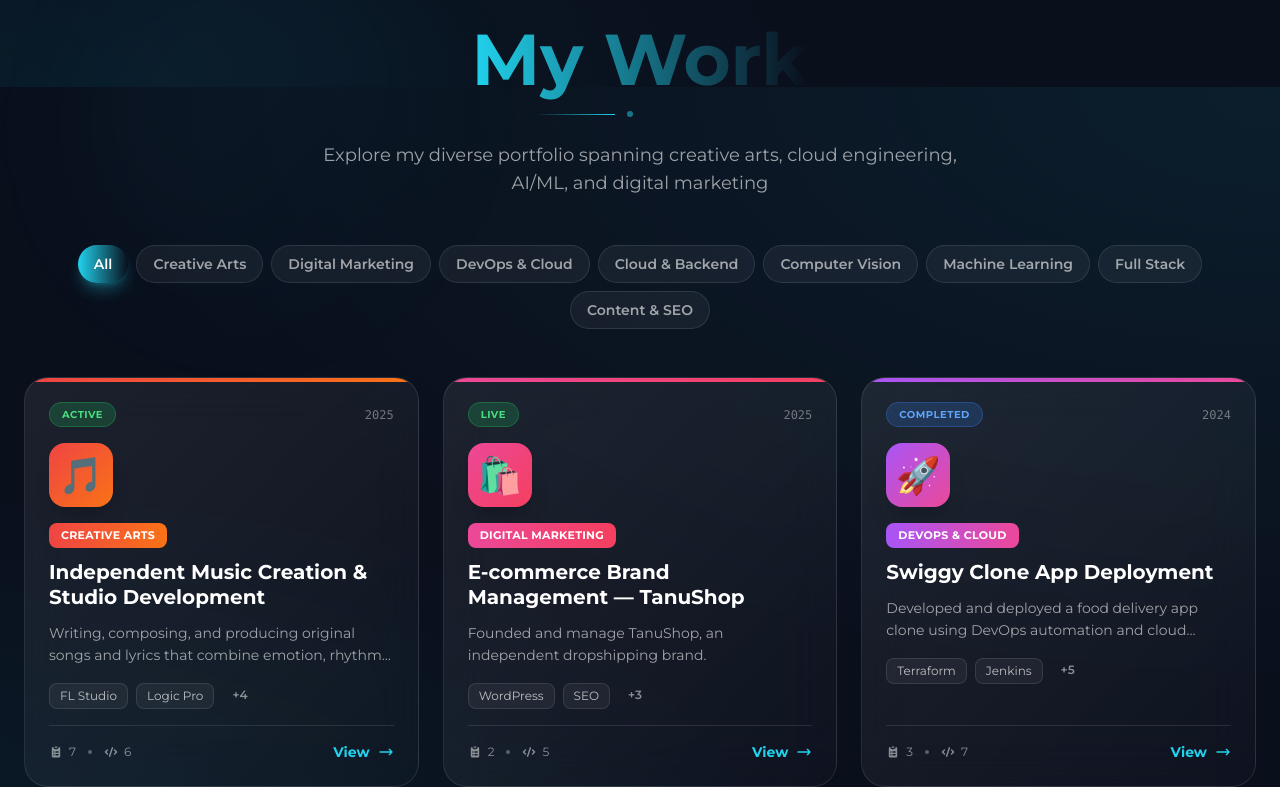
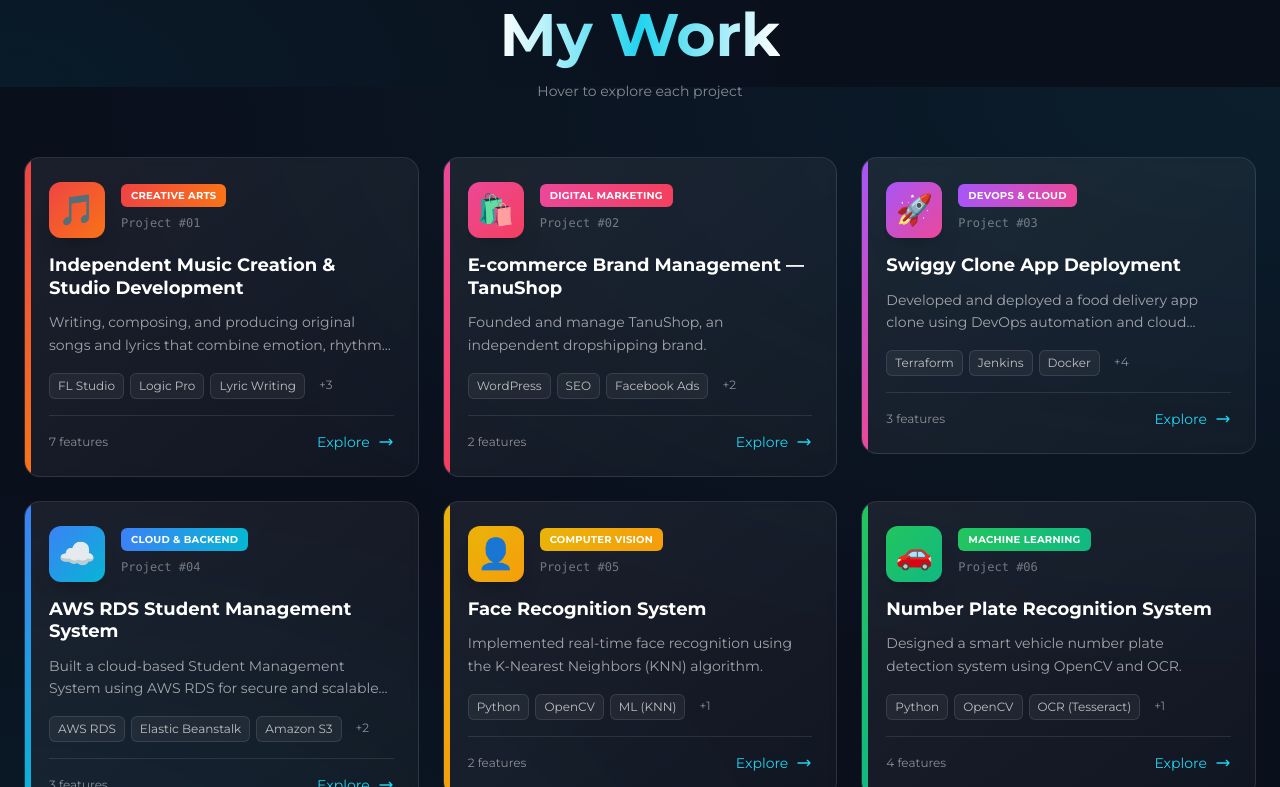
Before and after one commit to tejas-sonkusare/portfolio, a Next.js app: page / in a window 1280 px wide. Shown: the part 5513-6300 px from the top of the page. Built offline with nearby package versions, Linux system fonts and the light colour scheme.

Commit message:
feat: Update Projects section

```diff
--- a/src/sections/Projects.tsx
+++ b/src/sections/Projects.tsx
@@ -2,7 +2,6 @@
 
 import { motion } from "framer-motion";
 import Link from "next/link";
-import { useState } from "react";
 
 const projects = [
   {
@@ -10,9 +9,6 @@
     category: "Creative Arts",
     icon: "🎵",
     color: "from-red-500 to-orange-500",
-    bgColor: "red",
-    status: "Active",
-    year: "2025",
     description: "Writing, composing, and producing original songs and lyrics that combine emotion, rhythm, and storytelling.",
     techStack: ["FL Studio", "Logic Pro", "Lyric Writing", "Sound Design", "Vocal Mixing", "Mastering"],
     highlights: [
@@ -24,16 +20,13 @@
       "Planning to release music on major streaming platforms such as Spotify, YouTube, and Apple Music",
       "Aiming to grow an independent studio brand that nurtures creativity, collaboration, and authentic musical expression",
     ],
-    links: [{ label: "Listen", href: "/music" }],
+    links: [{ label: "Listen", href: "#" }],
   },
   {
     title: "E-commerce Brand Management — TanuShop",
     category: "Digital Marketing",
     icon: "🛍️",
     color: "from-pink-500 to-rose-500",
-    bgColor: "pink",
-    status: "Live",
-    year: "2025",
     description: "Founded and manage TanuShop, an independent dropshipping brand.",
     techStack: ["WordPress", "SEO", "Facebook Ads", "Google Ads", "Analytics"],
     highlights: [
@@ -47,9 +40,6 @@
     category: "DevOps & Cloud",
     icon: "🚀",
     color: "from-purple-500 to-pink-500",
-    bgColor: "purple",
-    status: "Completed",
-    year: "2024",
     description: "Developed and deployed a food delivery app clone using DevOps automation and cloud orchestration.",
     techStack: ["Terraform", "Jenkins", "Docker", "AWS", "GitHub", "SonarQube", "Trivy"],
     highlights: [
@@ -64,9 +54,6 @@
     category: "Cloud & Backend",
     icon: "☁️",
     color: "from-blue-500 to-cyan-500",
-    bgColor: "blue",
-    status: "Completed",
-    year: "2024",
     description: "Built a cloud-based Student Management System using AWS RDS for secure and scalable data handling.",
     techStack: ["AWS RDS", "Elastic Beanstalk", "Amazon S3", "REST API", "Java"],
     highlights: [
@@ -81,9 +68,6 @@
     category: "Computer Vision",
     icon: "👤",
     color: "from-yellow-500 to-amber-500",
-    bgColor: "yellow",
-    status: "Completed",
-    year: "2023",
     description: "Implemented real-time face recognition using the K-Nearest Neighbors (KNN) algorithm.",
     techStack: ["Python", "OpenCV", "ML (KNN)", "HaarCascades"],
     highlights: [
@@ -97,9 +81,6 @@
     category: "Machine Learning",
     icon: "🚗",
     color: "from-green-500 to-emerald-500",
-    bgColor: "green",
-    status: "Completed",
-    year: "2023",
     description: "Designed a smart vehicle number plate detection system using OpenCV and OCR.",
     techStack: ["Python", "OpenCV", "OCR (Tesseract)", "Machine Learning"],
     highlights: [
@@ -115,9 +96,6 @@
     category: "Full Stack",
     icon: "📚",
     color: "from-orange-500 to-red-500",
-    bgColor: "orange",
-    status: "Completed",
-    year: "2023",
     description: "Created a fast Wikipedia data query platform delivering JSON and HTML responses.",
     techStack: ["HTML", "CSS", "JavaScript", "Java", "Spring MVC", "PostgreSQL"],
     highlights: [
@@ -131,9 +109,6 @@
     category: "Content & SEO",
     icon: "✍️",
     color: "from-indigo-500 to-purple-500",
-    bgColor: "indigo",
-    status: "Archived",
-    year: "2020-21",
     description: "Created and managed TechHindish, a blog focused on technology, digital trends, and marketing.",
     techStack: ["WordPress", "SEO", "Canva", "Google Analytics"],
     highlights: [
@@ -144,144 +119,76 @@
   },
 ];
 
-const categories = ["All", "Creative Arts", "Digital Marketing", "DevOps & Cloud", "Cloud & Backend", "Computer Vision", "Machine Learning", "Full Stack", "Content & SEO"];
-
 export function Projects() {
-  const [selectedCategory, setSelectedCategory] = useState("All");
-
-  const filteredProjects = selectedCategory === "All"
-    ? projects
-    : projects.filter(p => p.category === selectedCategory);
-
   return (
-    <section id="projects" className="section relative overflow-hidden">
-      {/* Animated Background */}
-      <div className="absolute inset-0 pointer-events-none">
-        <div className="absolute top-20 left-20 w-96 h-96 bg-gradient-to-br from-neon-cyan/10 to-neon-purple/10 rounded-full blur-3xl animate-pulse" />
-        <div className="absolute bottom-20 right-20 w-80 h-80 bg-gradient-to-br from-neon-pink/10 to-neon-purple/10 rounded-full blur-3xl animate-pulse" style={{ animationDelay: '2s' }} />
-      </div>
-
-      <div className="container mx-auto px-6 max-w-7xl relative z-10">
-        {/* Header */}
+    <section id="projects" className="section relative">
+      <div className="container mx-auto px-6 max-w-7xl">
+        {/* Sleek Header */}
+        <div className="mb-14">
         <motion.div
           initial={{ opacity: 0, y: 20 }}
           whileInView={{ opacity: 1, y: 0 }}
           viewport={{ once: true }}
-          className="text-center mb-12"
         >
-          <div className="inline-flex items-center gap-2 px-4 py-2 rounded-full bg-white/5 border border-white/10 mb-6">
-            <div className="w-2 h-2 rounded-full bg-neon-cyan animate-pulse" />
-            <span className="text-xs font-bold uppercase tracking-wider text-neon-cyan">
-              Featured Projects • {projects.length} Total
+          <div className="text-center">
+            <div className="inline-block mb-4">
+              <span className="text-xs uppercase tracking-widest text-neon-cyan font-semibold">
+                Portfolio • {projects.length} Projects
               </span>
             </div>
-
-          <h2 className="text-5xl md:text-6xl lg:text-7xl font-black mb-4">
-            <span className="bg-gradient-to-r from-neon-cyan via-neon-purple to-neon-pink bg-clip-text text-transparent">
+            <h2 className="text-5xl md:text-6xl font-bold mb-4">
+              <span className="bg-gradient-to-r from-white via-neon-cyan to-white bg-clip-text text-transparent">
                 My Work
               </span>
             </h2>
-
-          <div className="flex items-center justify-center gap-3 mb-6">
-            <div className="h-px w-20 bg-gradient-to-r from-transparent to-neon-cyan" />
-            <div className="flex gap-1">
-              <div className="w-1.5 h-1.5 rounded-full bg-neon-cyan animate-pulse" />
-              <div className="w-1.5 h-1.5 rounded-full bg-neon-purple animate-pulse" style={{ animationDelay: '0.2s' }} />
-              <div className="w-1.5 h-1.5 rounded-full bg-neon-pink animate-pulse" style={{ animationDelay: '0.4s' }} />
+            <p className="text-white/50 text-sm">Hover to explore each project</p>
           </div>
-            <div className="h-px w-20 bg-gradient-to-l from-transparent to-neon-pink" />
+        </motion.div>
         </div>
 
-          <p className="text-white/60 text-lg max-w-2xl mx-auto">
-            Explore my diverse portfolio spanning creative arts, cloud engineering, AI/ML, and digital marketing
-          </p>
-        </motion.div>
-
-        {/* Category Filter */}
-        <motion.div
-          initial={{ opacity: 0, y: 20 }}
-          whileInView={{ opacity: 1, y: 0 }}
-          viewport={{ once: true }}
-          transition={{ delay: 0.1 }}
-          className="flex flex-wrap justify-center gap-2 mb-12"
-        >
-          {categories.map((cat) => (
-            <motion.button
-              key={cat}
-              onClick={() => setSelectedCategory(cat)}
-              whileHover={{ scale: 1.05 }}
-              whileTap={{ scale: 0.95 }}
-              className={`px-4 py-2 rounded-full text-sm font-semibold transition-all ${
-                selectedCategory === cat
-                  ? 'bg-gradient-to-r from-neon-cyan to-neon-purple text-white shadow-lg shadow-neon-cyan/30'
-                  : 'bg-white/5 text-white/60 border border-white/10 hover:border-white/20 hover:text-white/80'
-              }`}
-            >
-              {cat}
-            </motion.button>
-          ))}
-        </motion.div>
-
-        {/* Projects Grid */}
+        {/* Modern Cards with Side Accent */}
         <div className="grid grid-cols-1 md:grid-cols-2 lg:grid-cols-3 gap-6">
-          {filteredProjects.map((project, i) => (
+          {projects.map((project, i) => (
             <motion.div
               key={project.title}
               initial={{ opacity: 0, y: 30 }}
               whileInView={{ opacity: 1, y: 0 }}
               viewport={{ once: true, margin: "-50px" }}
               transition={{ delay: i * 0.1, duration: 0.5 }}
-              layout
             >
+              <div className="group">
               <Link href={project.links[0].href}>
+                <div className="relative h-full">
                 <motion.div
-                  whileHover={{ y: -8, scale: 1.02 }}
+                  whileHover={{ y: -6, scale: 1.02 }}
                   transition={{ duration: 0.3 }}
-                  className="group relative h-full"
                 >
-                  {/* Card */}
-                  <div className="relative h-full bg-gradient-to-br from-white/[0.08] to-white/[0.02] backdrop-blur-xl rounded-3xl border border-white/10 overflow-hidden group-hover:border-white/30 transition-all duration-500 group-hover:shadow-2xl group-hover:shadow-neon-cyan/20">
-
-                    {/* Top Gradient Bar */}
-                    <div className={`absolute top-0 left-0 right-0 h-1 bg-gradient-to-r ${project.color}`} />
-
-                    {/* Glowing Orb Effect */}
-                    <div className={`absolute -top-20 -right-20 w-40 h-40 bg-gradient-to-br ${project.color} opacity-0 group-hover:opacity-20 blur-3xl transition-opacity duration-500`} />
+                  {/* Card with Left Accent Border */}
+                  <div className="relative h-full bg-gradient-to-br from-white/[0.07] to-white/[0.03] backdrop-blur-sm rounded-2xl border border-white/10 overflow-hidden group-hover:border-white/20 transition-all duration-300">
+                    {/* Left Gradient Accent Bar */}
+                    <div className={`absolute left-0 top-0 bottom-0 w-1.5 bg-gradient-to-b ${project.color}`} />
 
                     {/* Content */}
                     <div className="relative p-6 h-full flex flex-col">
-                      {/* Status & Year Badge */}
-                      <div className="flex items-center justify-between mb-4">
-                        <div className="flex items-center gap-2">
-                          <div className={`px-3 py-1 rounded-full text-[10px] font-black uppercase tracking-wider ${
-                            project.status === 'Active' || project.status === 'Live'
-                              ? 'bg-green-500/20 text-green-400 border border-green-500/30'
-                              : project.status === 'Archived'
-                              ? 'bg-gray-500/20 text-gray-400 border border-gray-500/30'
-                              : 'bg-blue-500/20 text-blue-400 border border-blue-500/30'
-                          }`}>
-                            {project.status}
+                      {/* Top Section */}
+                      <div className="flex items-start gap-4 mb-4">
+                        {/* Icon */}
+                        <div className={`w-14 h-14 rounded-xl bg-gradient-to-br ${project.color} flex items-center justify-center text-3xl flex-shrink-0 shadow-xl`}>
+                          {project.icon}
+                        </div>
+                        {/* Category & Number */}
+                        <div className="flex-1">
+                          <span className={`inline-block px-2.5 py-1 rounded-md text-[10px] font-bold uppercase tracking-wide bg-gradient-to-r ${project.color} text-white mb-2`}>
+                            {project.category}
+                          </span>
+                          <div className="text-xs text-white/40 font-mono">
+                            Project #{String(i + 1).padStart(2, '0')}
                           </div>
                         </div>
-                        <div className="text-xs font-mono text-white/40">{project.year}</div>
-                      </div>
-
-                      {/* Icon */}
-                      <motion.div
-                        whileHover={{ scale: 1.1, rotate: 360 }}
-                        transition={{ duration: 0.6, type: "spring" }}
-                        className={`w-16 h-16 rounded-2xl bg-gradient-to-br ${project.color} flex items-center justify-center text-4xl mb-4 shadow-xl`}
-                      >
-                        {project.icon}
-                      </motion.div>
-
-                      {/* Category */}
-                      <div className={`inline-block px-3 py-1 rounded-lg text-[11px] font-bold uppercase tracking-wide bg-gradient-to-r ${project.color} text-white mb-3 self-start`}>
-                        {project.category}
                       </div>
 
                       {/* Title */}
-                      <h3 className="text-xl font-bold text-white mb-3 leading-tight group-hover:bg-gradient-to-r group-hover:from-neon-cyan group-hover:to-neon-purple group-hover:bg-clip-text group-hover:text-transparent transition-all duration-300">
+                      <h3 className="text-lg font-bold text-white mb-3 leading-tight line-clamp-2 group-hover:text-neon-cyan transition-colors">
                         {project.title}
                       </h3>
 
@@ -290,135 +197,92 @@
                         {project.description}
                       </p>
 
-                      {/* Tech Stack Preview */}
-                      <div className="flex flex-wrap gap-2 mb-4">
-                        {project.techStack.slice(0, 2).map((tech, idx) => (
+                      {/* Tech Stack */}
+                      <div className="mb-4">
+                        <div className="flex flex-wrap gap-1.5">
+                          {project.techStack.slice(0, 3).map((tech, idx) => (
                             <span
                               key={idx}
-                            className="px-2.5 py-1 text-xs rounded-lg bg-white/5 text-white/70 border border-white/10"
+                              className="px-2 py-1 text-xs rounded-md bg-white/5 text-white/70 border border-white/10"
                             >
                               {tech}
                             </span>
                           ))}
-                        {project.techStack.length > 2 && (
-                          <span className="px-2.5 py-1 text-xs text-white/50 font-semibold">
-                            +{project.techStack.length - 2}
+                          {project.techStack.length > 3 && (
+                            <span className="px-2 py-1 text-xs text-white/50">
+                              +{project.techStack.length - 3}
                             </span>
                           )}
                         </div>
+                      </div>
 
                       {/* Spacer */}
-                      <div className="flex-1" />
+                      <div className="flex-1"></div>
 
-                      {/* Footer */}
-                      <div className="flex items-center justify-between pt-4 border-t border-white/10">
-                        <div className="flex items-center gap-3 text-xs text-white/50">
-                          <div className="flex items-center gap-1.5">
-                            <svg className="w-3.5 h-3.5" fill="currentColor" viewBox="0 0 20 20">
-                              <path d="M9 2a1 1 0 000 2h2a1 1 0 100-2H9z" />
-                              <path fillRule="evenodd" d="M4 5a2 2 0 012-2 3 3 0 003 3h2a3 3 0 003-3 2 2 0 012 2v11a2 2 0 01-2 2H6a2 2 0 01-2-2V5zm3 4a1 1 0 000 2h.01a1 1 0 100-2H7zm3 0a1 1 0 000 2h3a1 1 0 100-2h-3zm-3 4a1 1 0 100 2h.01a1 1 0 100-2H7zm3 0a1 1 0 100 2h3a1 1 0 100-2h-3z" clipRule="evenodd" />
+                      {/* Bottom Section */}
+                      <div className="flex items-center justify-between pt-4 border-t border-white/10 mt-auto">
+                        {/* Stats */}
+                        <div className="flex items-center gap-3 text-xs">
+                          <span className="text-white/50">
+                            {project.highlights.length} features
+                          </span>
+                        </div>
+                        {/* Arrow */}
+                        <div className="flex items-center gap-2 text-neon-cyan text-sm font-medium group-hover:gap-3 transition-all">
+                          <span>Explore</span>
+                          <svg className="w-4 h-4" fill="none" viewBox="0 0 24 24" stroke="currentColor">
+                            <path strokeLinecap="round" strokeLinejoin="round" strokeWidth={2} d="M17 8l4 4m0 0l-4 4m4-4H3" />
                           </svg>
-                            <span>{project.highlights.length}</span>
-                          </div>
-                          <div className="w-1 h-1 rounded-full bg-white/30" />
-                          <div className="flex items-center gap-1.5">
-                            <svg className="w-3.5 h-3.5" fill="currentColor" viewBox="0 0 20 20">
-                              <path fillRule="evenodd" d="M12.316 3.051a1 1 0 01.633 1.265l-4 12a1 1 0 11-1.898-.632l4-12a1 1 0 011.265-.633zM5.707 6.293a1 1 0 010 1.414L3.414 10l2.293 2.293a1 1 0 11-1.414 1.414l-3-3a1 1 0 010-1.414l3-3a1 1 0 011.414 0zm8.586 0a1 1 0 011.414 0l3 3a1 1 0 010 1.414l-3 3a1 1 0 11-1.414-1.414L16.586 10l-2.293-2.293a1 1 0 010-1.414z" clipRule="evenodd" />
-                            </svg>
-                            <span>{project.techStack.length}</span>
                         </div>
                       </div>
 
-                        <motion.div
-                          className="flex items-center gap-2 text-neon-cyan text-sm font-bold"
-                          whileHover={{ gap: 12 }}
-                        >
-                          <span>View</span>
-                          <svg className="w-4 h-4" fill="none" viewBox="0 0 24 24" stroke="currentColor">
-                            <path strokeLinecap="round" strokeLinejoin="round" strokeWidth={2} d="M17 8l4 4m0 0l-4 4m4-4H3" />
-                          </svg>
-                        </motion.div>
+                      {/* Hover Overlay with Details */}
+                      <div className="absolute inset-0 bg-gradient-to-br from-black/95 to-black/90 opacity-0 group-hover:opacity-100 transition-all duration-300 rounded-2xl p-6 flex flex-col overflow-y-auto">
+                        <div className="flex items-center gap-3 mb-4">
+                          <div className={`w-12 h-12 rounded-xl bg-gradient-to-br ${project.color} flex items-center justify-center text-2xl`}>
+                            {project.icon}
+                          </div>
+                          <div>
+                            <h4 className="font-bold text-white">{project.title}</h4>
+                            <p className="text-xs text-white/60">{project.category}</p>
                           </div>
                         </div>
 
-                    {/* Hover Overlay */}
-                    <div className="absolute inset-0 bg-gradient-to-br from-black/98 via-black/96 to-black/94 opacity-0 group-hover:opacity-100 transition-all duration-500 rounded-3xl p-6 flex flex-col overflow-y-auto backdrop-blur-xl">
-                      {/* Header */}
-                      <div className="flex items-start gap-3 mb-5">
-                        <div className={`w-14 h-14 rounded-2xl bg-gradient-to-br ${project.color} flex items-center justify-center text-3xl shadow-2xl flex-shrink-0`}>
-                          {project.icon}
-                        </div>
-                        <div className="flex-1">
-                          <h4 className="font-bold text-white text-base mb-1 leading-tight">{project.title}</h4>
-                          <div className="flex items-center gap-2">
-                            <span className="text-xs text-white/60">{project.category}</span>
-                            <span className="text-white/30">•</span>
-                            <span className="text-xs text-white/60">{project.year}</span>
-                          </div>
-                        </div>
-                      </div>
-
-                      {/* Highlights */}
-                      <div className="mb-5 flex-1">
-                        <div className="flex items-center gap-2 mb-3">
-                          <div className={`w-1 h-5 rounded-full bg-gradient-to-b ${project.color}`} />
-                          <h5 className="text-xs font-black uppercase tracking-wider text-white/90">Key Features</h5>
-                        </div>
-                        <ul className="space-y-2.5 max-h-44 overflow-y-auto pr-2">
+                        <div className="mb-4">
+                          <p className="text-xs font-semibold text-white/80 mb-2">Key Highlights:</p>
+                          <ul className="space-y-2">
                             {project.highlights.map((highlight, idx) => (
-                            <motion.li
-                              key={idx}
-                              initial={{ opacity: 0, x: -10 }}
-                              whileInView={{ opacity: 1, x: 0 }}
-                              transition={{ delay: idx * 0.05 }}
-                              className="flex gap-2.5 text-xs text-white/75 leading-relaxed"
-                            >
-                              <div className={`mt-1 w-1.5 h-1.5 rounded-full bg-gradient-to-r ${project.color} flex-shrink-0`} />
-                              <span>{highlight}</span>
-                            </motion.li>
+                              <li key={idx} className="flex gap-2 text-xs text-white/70">
+                                <span className="text-neon-cyan mt-1">•</span>
+                                <span className="line-clamp-2">{highlight}</span>
+                              </li>
                             ))}
                           </ul>
                         </div>
 
-                      {/* Tech Stack */}
-                      <div className="pt-4 border-t border-white/10">
-                        <div className="flex items-center gap-2 mb-3">
-                          <div className={`w-1 h-5 rounded-full bg-gradient-to-b ${project.color}`} />
-                          <h5 className="text-xs font-black uppercase tracking-wider text-white/90">Technologies</h5>
-                        </div>
-                        <div className="flex flex-wrap gap-2">
+                        <div className="mt-auto">
+                          <p className="text-xs font-semibold text-white/80 mb-2">Tech Stack:</p>
+                          <div className="flex flex-wrap gap-1.5">
                             {project.techStack.map((tech, idx) => (
-                            <motion.span
+                              <span
                                 key={idx}
-                              initial={{ opacity: 0, scale: 0.8 }}
-                              whileInView={{ opacity: 1, scale: 1 }}
-                              transition={{ delay: idx * 0.03 }}
-                              whileHover={{ scale: 1.05, y: -2 }}
-                              className="px-3 py-1.5 text-xs rounded-lg bg-white/10 text-white/90 border border-white/20 font-medium hover:bg-white/15 hover:border-white/30 transition-all"
+                                className={`px-2 py-1 text-xs rounded-md bg-gradient-to-r ${project.color} bg-opacity-20 text-white border border-white/20`}
                               >
                                 {tech}
-                            </motion.span>
+                              </span>
                             ))}
                           </div>
                         </div>
                       </div>
                     </div>
+                  </div>
                 </motion.div>
+                </div>
                   </Link>
+              </div>
             </motion.div>
           ))}
         </div>
-
-        {/* No results message */}
-        {filteredProjects.length === 0 && (
-          <motion.div
-            initial={{ opacity: 0 }}
-            animate={{ opacity: 1 }}
-            className="text-center py-20"
-          >
-            <p className="text-white/60 text-lg">No projects found in this category</p>
-          </motion.div>
-        )}
       </div>
     </section>
   );
```
Lines whose indentation alone changed are shown as unchanged.
